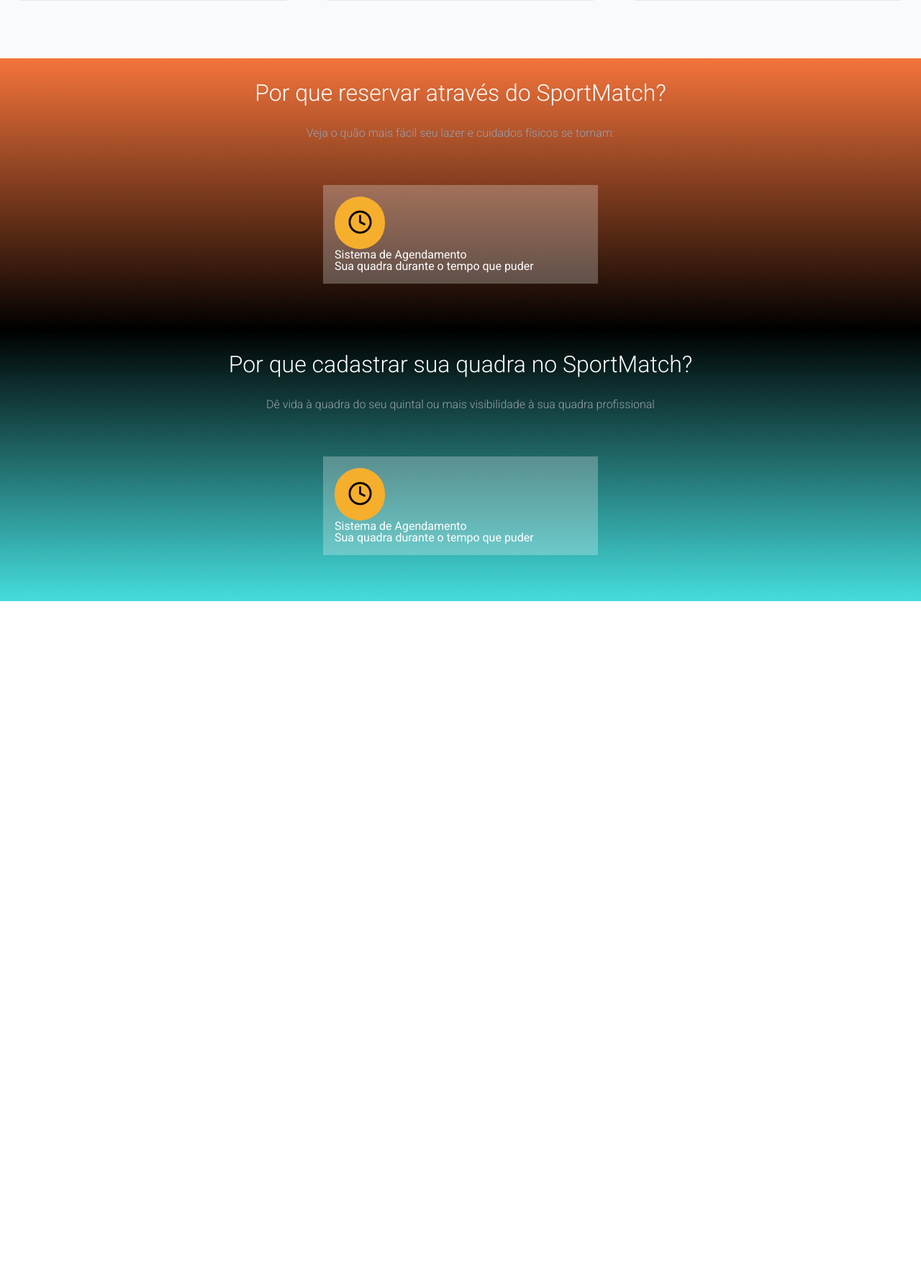
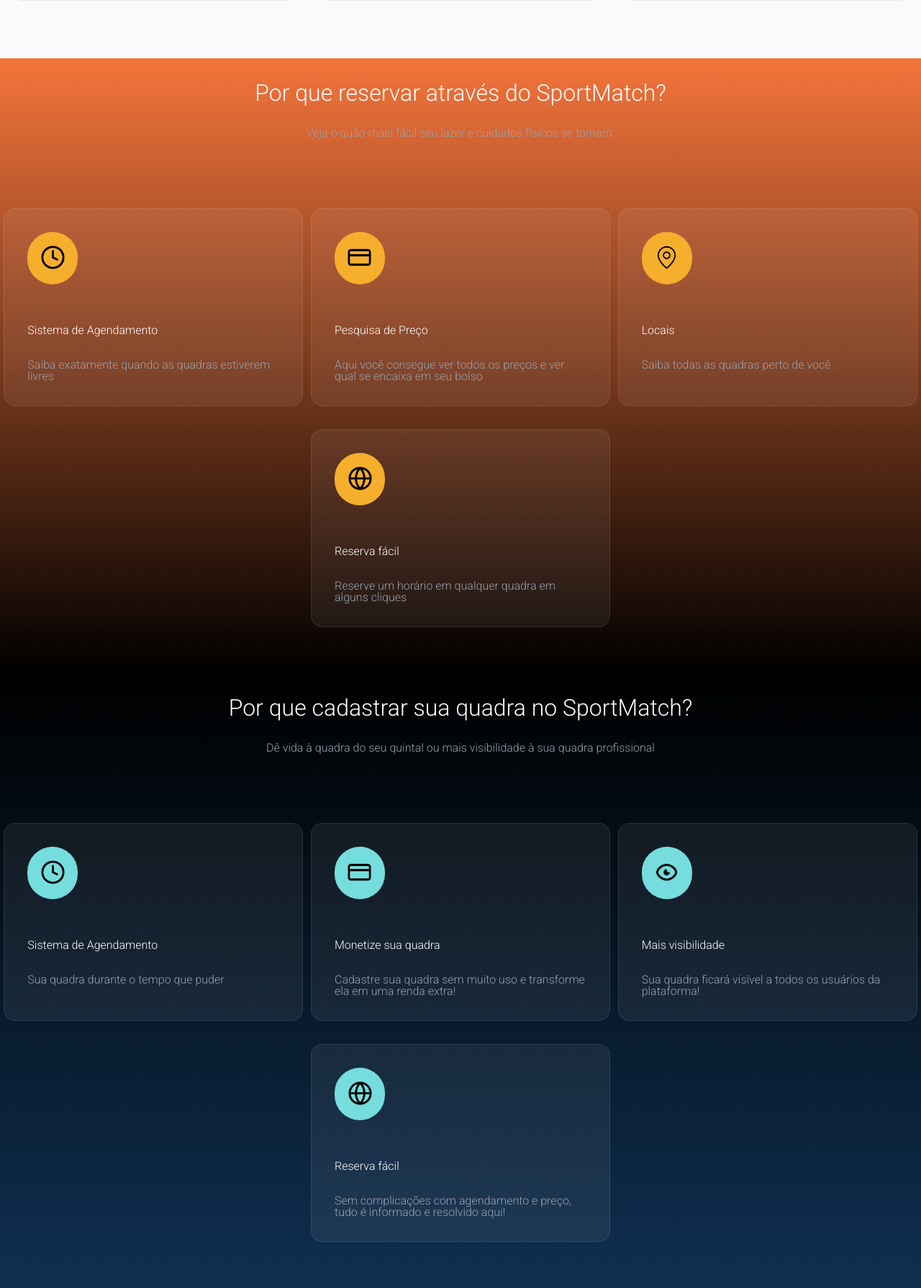
Before and after one commit to EstevaoLocks/ReservaDeQuadras, a PHP site: page / in a window 1280 px wide. Shown: the part 3039-4828 px from the top of the page at 72% size. Before the commit the page ends 3874 px from the top, so only its background shows below. Run offline with PHP 8.4, Linux system fonts and the light colour scheme.

Commit message:
concluindo section porque cadastrar

```diff
--- a/assets/css/style.css
+++ b/assets/css/style.css
@@ -566,7 +566,7 @@
     flex-direction: column;
     align-items: center;
 
-    background: linear-gradient(to bottom, #000000, #45dddd);
+    background: linear-gradient(to bottom, #000000, #0F2F51);
 }
 
 .row-porqueEscolher {
@@ -576,29 +576,56 @@
 
     display: flex;
     justify-content: space-around;
-    align-items: center;
     flex-wrap: wrap;
 }
 
 .card-porqueEscolher {
     width: 350px;
     height: auto;
-    padding: 16px;
+    padding: 32px;
+    margin-top: 32px;
 
-    background-color: #ffffff42;
+    background-color: #ffffff10;
     color: #ffffff;
+    border-radius: 16px;
+    border: 1px solid #ffffff18;
 }
 
-.iconeCard-porqueEscolher {
+.iconeCard-porqueReservar {
     width: 10%;
     padding: 5%;
+    margin-bottom: 56px;
 
     background-color: #F6AE2D;
     border-radius: 100px;
 }
 
-.iconeCard-porqueEscolher img {
+.iconeCard-porqueReservar img {
     width: 100%;
+}
+
+.iconeCard-porqueCadastrar {
+    width: 10%;
+    padding: 5%;
+    margin-bottom: 56px;
+
+    background-color: #75DDDD;
+    border-radius: 100px;
+}
+
+.iconeCard-porqueCadastrar img {
+    width: 100%;
+}
+
+.titleCard-porqueEscolher {
+    margin-bottom: 32px;
+    font-weight: 300;
+}
+
+.descricaoCard-porqueEscolher {
+    color: #99A1AF;
+    font-weight: 300;
+    font-size: 16px;
 }
 
 /*   CSS Celular e Tablet   */
--- a/index.php
+++ b/index.php
@@ -246,29 +246,86 @@
                 <h2 class="title-porqueEscolher">Por que reservar através do SportMatch?</h2>
                 <p class="subtitle-porqueEscolher">Veja o quão mais fácil seu lazer e cuidados físicos se tornam:</p>
                 <div class="row-porqueEscolher">
+                    <!-- Card 1 -->
                     <div class="card-porqueEscolher">
-                        <div class="iconeCard-porqueEscolher">
+                        <div class="iconeCard-porqueReservar">
+                            <img src="assets/img/icons/iconeRelogio.png" alt="Ícone de relógio">
+                        </div>
+                        <p class="titleCard-porqueEscolher">Sistema de Agendamento</p>
+                        <p class="descricaoCard-porqueEscolher">Saiba exatamente quando as quadras estiverem livres</p>
+                    </div>
+
+                    <!-- Card 2 -->
+                    <div class="card-porqueEscolher">
+                        <div class="iconeCard-porqueReservar">
+                            <img src="assets/img/icons/iconeCartao.png" alt="Ícone de relógio">
+                        </div>
+                        <p class="titleCard-porqueEscolher">Pesquisa de Preço</p>
+                        <p class="descricaoCard-porqueEscolher">Aqui você consegue ver todos os preços e ver qual se encaixa em seu bolso</p>
+                    </div>
+
+                    <!-- Card 3 -->
+                    <div class="card-porqueEscolher">
+                        <div class="iconeCard-porqueReservar">
+                            <img src="assets/img/icons/iconeLocal.png " alt="Ícone de relógio">
+                        </div>
+                        <p class="titleCard-porqueEscolher">Locais</p>
+                        <p class="descricaoCard-porqueEscolher">Saiba todas as quadras perto de você</p>
+                    </div>
+
+                    <!-- Card 4 -->
+                    <div class="card-porqueEscolher">
+                        <div class="iconeCard-porqueReservar">
+                            <img src="assets/img/icons/IconeGlobo.png" alt="Ícone de relógio">
+                        </div>
+                        <p class="titleCard-porqueEscolher">Reserva fácil</p>
+                        <p class="descricaoCard-porqueEscolher">Reserve um horário em qualquer quadra em alguns cliques</p>
+                    </div>
+                </div>
+            </div>
+
+            <div class="porqueCadastrar">
+                <h2 class="title-porqueEscolher">Por que cadastrar sua quadra no SportMatch?</h2>
+                <p class="subtitle-porqueEscolher">Dê vida à quadra do seu quintal ou mais visibilidade à sua quadra profissional</p>
+                <div class="row-porqueEscolher">
+                    <!-- Card 1 -->
+                    <div class="card-porqueEscolher">
+                        <div class="iconeCard-porqueCadastrar">
                             <img src="assets/img/icons/iconeRelogio.png" alt="Ícone de relógio">
                         </div>
                         <p class="titleCard-porqueEscolher">Sistema de Agendamento</p>
                         <p class="descricaoCard-porqueEscolher">Sua quadra durante o tempo que puder</p>
                     </div>
-                </div>
-            </div>
-            <div class="porqueCadastrar">
-                <h2 class="title-porqueEscolher">Por que cadastrar sua quadra no SportMatch?</h2>
-                <p class="subtitle-porqueEscolher">Dê vida à quadra do seu quintal ou mais visibilidade à sua quadra profissional</p>
-                <div class="row-porqueEscolher">
+
+                    <!-- Card 2 -->
                     <div class="card-porqueEscolher">
-                        <div class="iconeCard-porqueEscolher">
-                            <img src="assets/img/icons/iconeRelogio.png" alt="Ícone de relógio">
+                        <div class="iconeCard-porqueCadastrar">
+                            <img src="assets/img/icons/iconeCartao.png" alt="Ícone de relógio">
                         </div>
-                        <p class="titleCard-porqueEscolher">Sistema de Agendamento</p>
-                        <p class="descricaoCard-porqueEscolher">Sua quadra durante o tempo que puder</p>
+                        <p class="titleCard-porqueEscolher">Monetize sua quadra</p>
+                        <p class="descricaoCard-porqueEscolher">Cadastre sua quadra sem muito uso e transforme ela em uma renda extra!</p>
+                    </div>
+
+                    <!-- Card 3 -->
+                    <div class="card-porqueEscolher">
+                        <div class="iconeCard-porqueCadastrar">
+                            <img src="assets/img/icons/iconeOlho.png" alt="Ícone de relógio">
+                        </div>
+                        <p class="titleCard-porqueEscolher">Mais visibilidade</p>
+                        <p class="descricaoCard-porqueEscolher">Sua quadra ficará visível a todos os usuários da plataforma!</p>
+                    </div>
+
+                    <!-- Card 4 -->
+                    <div class="card-porqueEscolher">
+                        <div class="iconeCard-porqueCadastrar">
+                            <img src="assets/img/icons/IconeGlobo.png" alt="Ícone de relógio">
+                        </div>
+                        <p class="titleCard-porqueEscolher">Reserva fácil</p>
+                        <p class="descricaoCard-porqueEscolher">Sem complicações com agendamento e preço, tudo é informado e resolvido aqui!</p>
                     </div>
                 </div>
             </div>
-        </section>
+        </section><!-- Fim Porque escolher-nos  -->
     </main>
 </body>
 </html>
```
